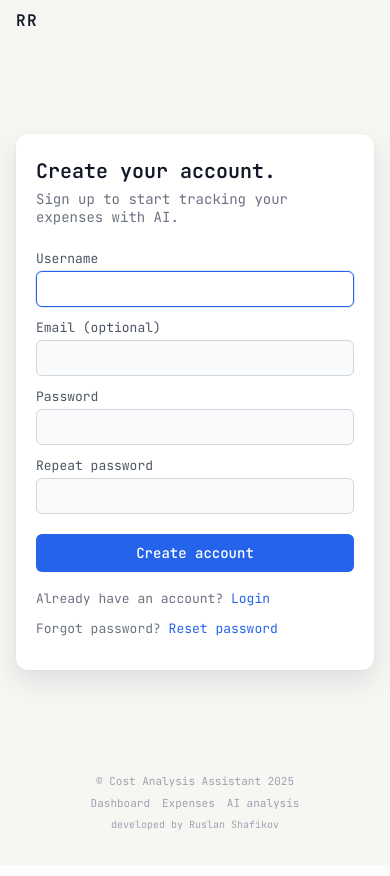
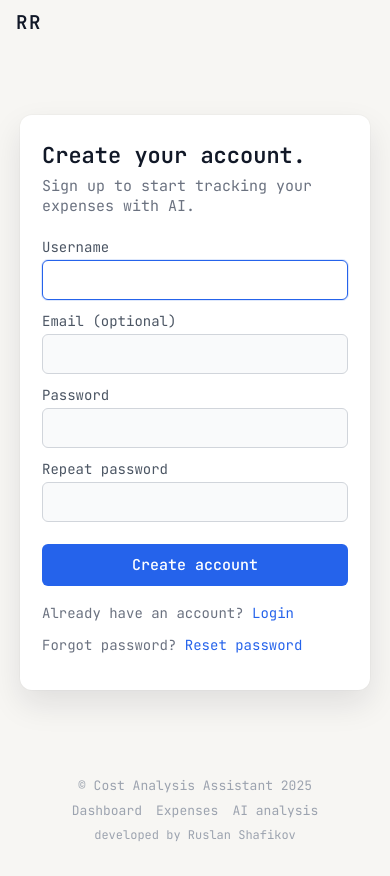
Before and after one commit to rrshafikov/cost-analysis-assistant, a Django app: page / in a window 390 px wide. Before the commit the page ends 830 px from the top, so only its background shows below. Run offline with Django 4.2, Linux system fonts and the light colour scheme.

Commit message:
style: enlarge typography and cards for mobile auth and dashboard

```diff
--- a/static/css/auth_base.css
+++ b/static/css/auth_base.css
@@ -2,11 +2,11 @@
 
 /* Center auth content */
 .auth-main {
-    min-height: calc(100vh - 56px - 96px); /* header + footer heights */
+    min-height: calc(100vh - 64px - 96px); /* header + footer heights (примерно) */
     display: flex;
     align-items: center;
     justify-content: center;
-    padding: 40px 16px;
+    padding: 40px 20px; /* фиксированные 20px по бокам */
 }
 
 /* Auth card */
@@ -15,15 +15,15 @@
     width: 100%;
     max-width: 420px;
     background-color: #ffffff;
-    border-radius: 12px;
+    border-radius: 14px;
     box-shadow:
         0 18px 40px rgba(15, 23, 42, 0.12),
         0 0 0 1px rgba(15, 23, 42, 0.03);
-    padding: 32px 32px 28px;
+    padding: 30px 26px 26px;
 }
 
 .auth-card-header {
-    margin-bottom: 24px;
+    margin-bottom: 22px;
 }
 
 .auth-title {
@@ -34,7 +34,7 @@
 
 .auth-subtitle {
     margin: 0;
-    font-size: 14px;
+    font-size: 15px;
     color: #6b7280;
 }
 
@@ -50,7 +50,7 @@
     display: flex;
     flex-direction: column;
     gap: 4px;
-    font-size: 13px;
+    font-size: 14px;
 }
 
 .auth-label {
@@ -60,8 +60,8 @@
 .auth-input {
     border-radius: 6px;
     border: 1px solid #d1d5db;
-    padding: 8px 10px;
-    font-size: 14px;
+    padding: 9px 10px;
+    font-size: 15px;
     font-family: inherit;
     outline: none;
     background-color: #f9fafb;
@@ -76,11 +76,11 @@
 /* Button */
 
 .auth-button {
-    margin-top: 8px;
+    margin-top: 10px;
     border: none;
     border-radius: 6px;
-    padding: 10px 12px;
-    font-size: 14px;
+    padding: 11px 12px;
+    font-size: 15px;
     font-weight: 500;
     cursor: pointer;
     font-family: inherit;
@@ -91,19 +91,11 @@
     justify-content: center;
 }
 
-.auth-button:hover {
-    background-color: #1d4ed8;
-}
-
-.auth-button:active {
-    background-color: #1e40af;
-}
-
 /* Links under form */
 
 .auth-links {
     margin-top: 18px;
-    font-size: 13px;
+    font-size: 14px;
     color: #6b7280;
 }
 
@@ -124,20 +116,41 @@
     border-radius: 6px;
     background-color: #fef2f2;
     color: #b91c1c;
-    font-size: 12px;
+    font-size: 13px;
 }
 
-/* Small screens */
+/* Small screens (width) */
 
 @media (max-width: 480px) {
+    .auth-main {
+        padding: 28px 20px;
+        min-height: calc(100vh - 56px - 96px);
+    }
+
     .auth-card {
-        padding: 24px 20px 20px;
+        max-width: 420px;
+        padding: 26px 22px 22px;
+        border-radius: 12px;
         box-shadow:
-            0 12px 28px rgba(15, 23, 42, 0.1),
+            0 14px 32px rgba(15, 23, 42, 0.1),
             0 0 0 1px rgba(15, 23, 42, 0.02);
     }
 
     .auth-title {
-        font-size: 20px;
+        font-size: 22px;
+    }
+
+    .auth-button {
+        width: 100%;
+        justify-content: center;
     }
 }
+
+/* Very short screens (landscape phones, etc.) */
+
+@media (max-height: 640px) {
+    .auth-main {
+        align-items: flex-start;
+        padding-top: 16px;
+    }
+}
--- a/static/css/styles.css
+++ b/static/css/styles.css
@@ -50,7 +52,7 @@ body {
 
 .app-logo {
     font-weight: 600;
-    font-size: 16px;
+    font-size: 18px;
     letter-spacing: 0.08em;
     color: #111827;
 }
@@ -98,25 +100,26 @@ body {
 /* Footer */
 
 .app-footer {
-    padding: 24px 16px 32px;
+    padding: 28px 20px 32px;
     text-align: center;
-    font-size: 11px;
+    font-size: 13px;
     color: #9ca3af;
 }
 
 .app-footer-line {
-    margin: 2px 0;
+    margin: 3px 0;
 }
 
 .app-footer-links {
     margin: 8px 0;
     display: flex;
     justify-content: center;
-    gap: 12px;
+    gap: 14px;
+    flex-wrap: wrap;
 }
 
 .app-footer-link {
-    font-size: 11px;
+    font-size: 13px;
     text-decoration: none;
     color: #9ca3af;
 }
@@ -126,7 +129,7 @@ body {
 }
 
 .app-footer-dev {
-    font-size: 10px;
+    font-size: 12px;
     margin-top: 4px;
 }
 
@@ -282,18 +284,92 @@ body {
     color: #111827;
 }
 
-/* Responsive */
+/* ---------------- Mobile layout ---------------- */
 
-@media (max-width: 640px) {
+@media (max-width: 768px) {
+    body {
+        padding-top: 60px;
+    }
+
     .app-header {
-        padding-inline: 16px;
+        padding: 10px 18px;
+    }
+
+    .app-main {
+        margin: 20px auto 28px;
+        padding: 0 18px;
+    }
+
+    .dashboard {
+        padding: 22px 20px 20px;
+    }
+}
+
+@media (max-width: 480px) {
+    body {
+        padding-top: 56px;
+        font-size: 16px;
+    }
+
+    .app-header {
+        padding: 10px 16px;
     }
 
     .app-nav {
         display: none;
     }
 
+    .app-logo {
+        font-size: 19px;
+    }
+
+    .app-main {
+        margin-top: 18px;
+        margin-bottom: 24px;
+        padding: 0 20px;
+    }
+
     .dashboard {
-        padding: 20px 16px 16px;
+        border-radius: 12px;
+        padding: 22px 18px 18px;
+        box-shadow:
+            0 14px 32px rgba(15, 23, 42, 0.1),
+            0 0 0 1px rgba(15, 23, 42, 0.02);
+    }
+
+    .dashboard-title,
+    .dashboard-empty-title {
+        font-size: 21px;
+    }
+
+    .dashboard-total-value {
+        font-size: 24px;
+    }
+
+    .dashboard-category-item {
+        font-size: 15px;
+    }
+
+    .primary-button {
+        width: 100%;
+        justify-content: center;
+    }
+
+    .secondary-link {
+        display: inline-block;
+        margin-bottom: 8px;
+    }
+
+    .app-footer {
+        padding: 26px 20px 30px;
+        font-size: 13px;
+    }
+
+    .app-footer-link {
+        font-size: 13px;
+    }
+
+    .app-footer-dev {
+        font-size: 12px;
     }
 }
--- a/templates/base.html
+++ b/templates/base.html
@@ -1,9 +1,10 @@
 {% load static %}
-<!DOCTYPE html>
 <html lang="en">
 <head>
     <meta charset="UTF-8">
     <title>{% block title %}Cost Analysis Assistant{% endblock %}</title>
+
+    <meta name="viewport" content="width=device-width, initial-scale=1">
 
     <link rel="preconnect" href="https://fonts.googleapis.com">
     <link rel="preconnect" href="https://fonts.gstatic.com" crossorigin>
--- a/templates/base_auth.html
+++ b/templates/base_auth.html
@@ -1,9 +1,10 @@
 {% load static %}
-<!DOCTYPE html>
 <html lang="en">
 <head>
     <meta charset="UTF-8">
     <title>{% block title %}Auth{% endblock %}</title>
+
+    <meta name="viewport" content="width=device-width, initial-scale=1">
 
     <link rel="preconnect" href="https://fonts.googleapis.com">
     <link rel="preconnect" href="https://fonts.gstatic.com" crossorigin>
```
Also changed, not shown: other parts of static/css/styles.css (+30 -29 lines).
